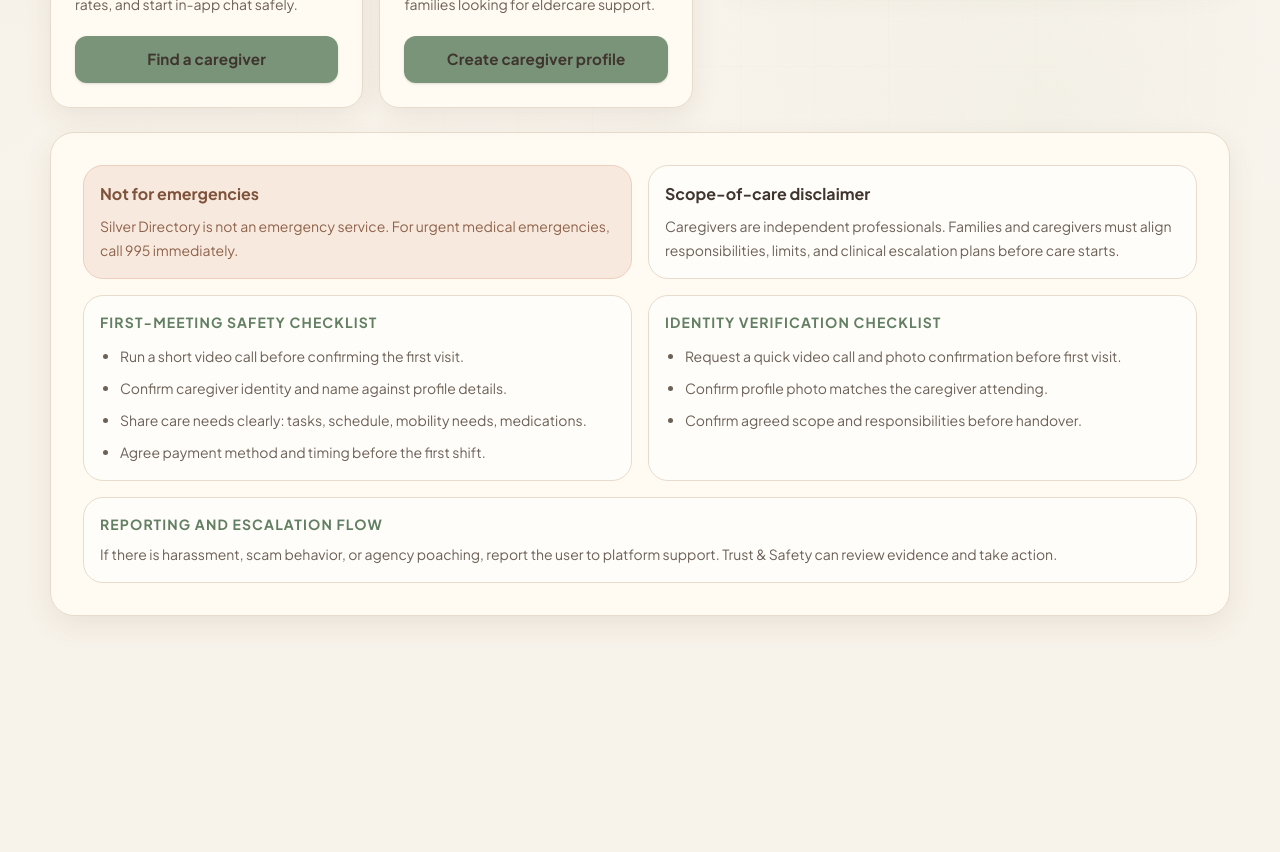
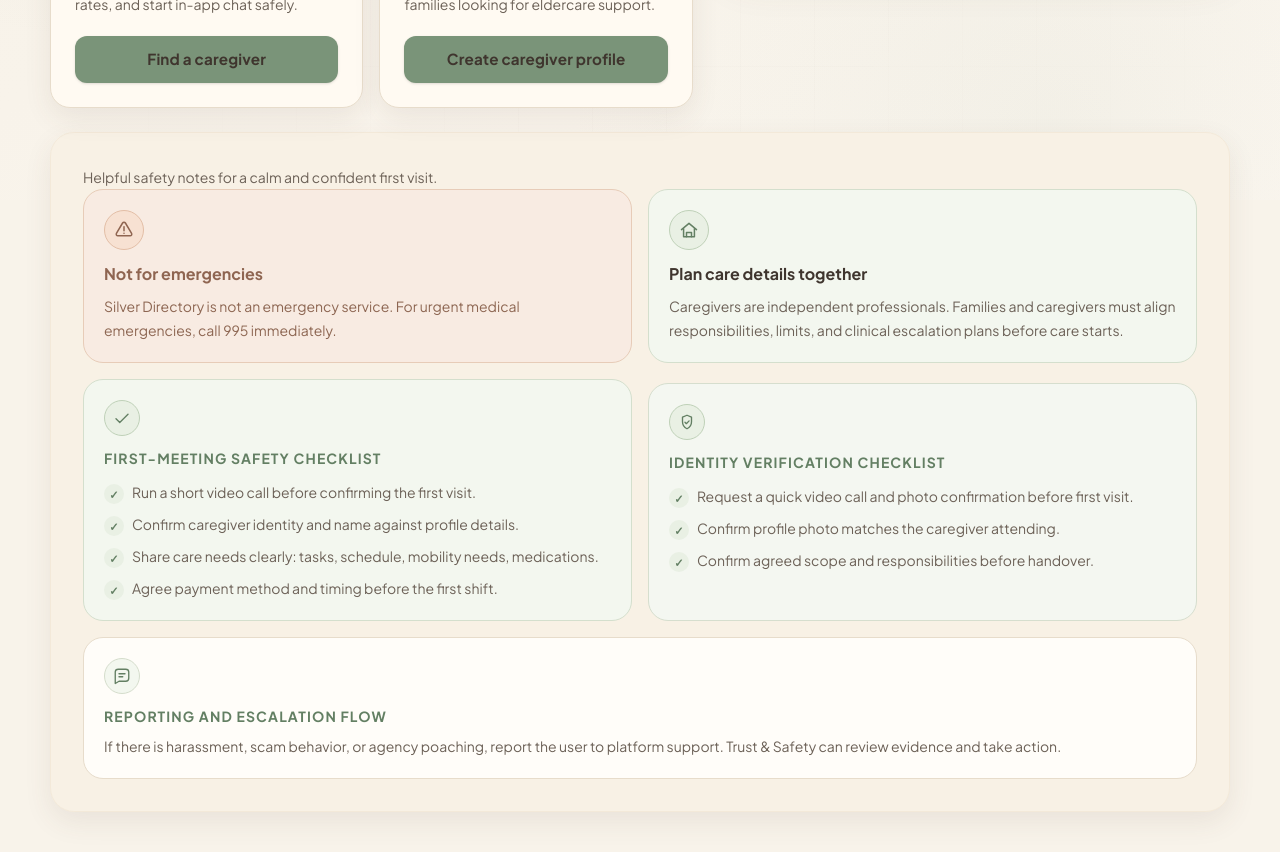
Before and after one commit to Unicornyingg/Silverdirctory, a Next.js app: page / in a window 1280 px wide. Shown: the part 600-1452 px from the top of the page. Before the commit the page ends 1280 px from the top, so only its background shows below. Built offline with nearby package versions, Linux system fonts and the light colour scheme; no server answers.

Commit message:
Soften homepage safety cards with warm tones and friendly icons

```diff
--- a/app/globals.css
+++ b/app/globals.css
@@ -23,7 +23,12 @@
   --color-warm-border: #e7dccb;
   --color-warm-ink: #3f352e;
   --color-warm-muted: #6c6157;
+  --color-sand-100: #f8f1e5;
+  --color-sand-200: #f3e9d9;
+  --color-peach-100: #f8ebe2;
+  --color-peach-600: #8f6551;
   --color-sage-100: #e9f0e4;
+  --color-sage-50: #f3f7ef;
   --color-sage-500: #7a9479;
   --color-sage-600: #637f63;
   --color-terracotta-100: #f8e9df;
--- a/app/page.tsx
+++ b/app/page.tsx
@@ -105,18 +105,54 @@ export default function Home() {
         </aside>
       </main>
 
-      <section className="mt-6 rounded-panel border border-warm-border bg-warm-surface p-6 shadow-soft md:p-8">
+      <section className="mt-6 rounded-panel border border-sand-200 bg-sand-100 p-6 shadow-soft md:p-8">
+        <p className="text-sm leading-6 text-warm-muted">
+          Helpful safety notes for a calm and confident first visit.
+        </p>
+
         <div className="grid gap-4 md:grid-cols-2">
-          <article className="rounded-card border border-[#edcfbe] bg-terracotta-100 p-4">
-            <h2 className="text-base font-bold text-terracotta-700">Not for emergencies</h2>
-            <p className="mt-2 text-sm leading-6 text-[#8e634b]">
+          <article className="rounded-card border border-[#e7ccb8] bg-peach-100 p-5">
+            <div className="inline-flex h-10 w-10 items-center justify-center rounded-full border border-[#e3bea6] bg-[#f7e1d2] text-peach-600">
+              <svg
+                viewBox="0 0 24 24"
+                aria-hidden="true"
+                className="h-5 w-5"
+                fill="none"
+                stroke="currentColor"
+                strokeWidth="1.8"
+                strokeLinecap="round"
+                strokeLinejoin="round"
+              >
+                <path d="M12 8v5" />
+                <path d="M12 16h.01" />
+                <path d="M10.3 3.6 2.9 16.1A2 2 0 0 0 4.6 19h14.8a2 2 0 0 0 1.7-2.9L13.7 3.6a2 2 0 0 0-3.4 0Z" />
+              </svg>
+            </div>
+            <h2 className="mt-3 text-base font-bold text-peach-600">Not for emergencies</h2>
+            <p className="mt-2 text-sm leading-6 text-[#8d6652]">
               Silver Directory is not an emergency service. For urgent medical emergencies,
               call 995 immediately.
             </p>
           </article>
 
-          <article className="rounded-card border border-warm-border bg-warm-surface-soft p-4">
-            <h2 className="text-base font-bold text-warm-ink">Scope-of-care disclaimer</h2>
+          <article className="rounded-card border border-[#d4dfcd] bg-sage-50 p-5">
+            <div className="inline-flex h-10 w-10 items-center justify-center rounded-full border border-[#bfd1b8] bg-sage-100 text-sage-600">
+              <svg
+                viewBox="0 0 24 24"
+                aria-hidden="true"
+                className="h-5 w-5"
+                fill="none"
+                stroke="currentColor"
+                strokeWidth="1.8"
+                strokeLinecap="round"
+                strokeLinejoin="round"
+              >
+                <path d="M3 11.5 12 4l9 7.5" />
+                <path d="M5.5 10.5V20h13V10.5" />
+                <path d="M9 20v-5h6v5" />
+              </svg>
+            </div>
+            <h2 className="mt-3 text-base font-bold text-warm-ink">Plan care details together</h2>
             <p className="mt-2 text-sm leading-6 text-warm-muted">
               Caregivers are independent professionals. Families and caregivers must align
               responsibilities, limits, and clinical escalation plans before care starts.
@@ -125,31 +161,85 @@ export default function Home() {
         </div>
 
         <div className="mt-4 grid gap-4 md:grid-cols-2">
-          <article className="rounded-card border border-warm-border bg-warm-surface-soft p-4">
-            <h3 className="text-sm font-bold uppercase tracking-[0.08em] text-sage-600">
+          <article className="rounded-card border border-[#d4dfcd] bg-sage-50 p-5">
+            <div className="inline-flex h-9 w-9 items-center justify-center rounded-full border border-[#bfd1b8] bg-sage-100 text-sage-600">
+              <svg
+                viewBox="0 0 24 24"
+                aria-hidden="true"
+                className="h-4.5 w-4.5"
+                fill="none"
+                stroke="currentColor"
+                strokeWidth="1.8"
+                strokeLinecap="round"
+                strokeLinejoin="round"
+              >
+                <path d="m20 7-11 11-5-5" />
+              </svg>
+            </div>
+            <h3 className="mt-3 text-sm font-bold uppercase tracking-[0.08em] text-sage-600">
               First-meeting safety checklist
             </h3>
-            <ul className="mt-3 list-disc space-y-2 pl-5 text-sm leading-6 text-warm-muted">
+            <ul className="mt-3 space-y-2 text-sm leading-6 text-warm-muted">
               {firstMeetingChecklist.map((item) => (
-                <li key={item}>{item}</li>
+                <li key={item} className="flex items-start gap-2">
+                  <span className="mt-1 inline-flex h-5 w-5 items-center justify-center rounded-full bg-sage-100 text-[0.7rem] font-bold text-sage-600">
+                    ✓
+                  </span>
+                  <span>{item}</span>
+                </li>
               ))}
             </ul>
           </article>
 
-          <article className="rounded-card border border-warm-border bg-warm-surface-soft p-4">
-            <h3 className="text-sm font-bold uppercase tracking-[0.08em] text-sage-600">
+          <article className="rounded-card border border-[#d6dece] bg-[#f4f7f1] p-5 md:mt-1">
+            <div className="inline-flex h-9 w-9 items-center justify-center rounded-full border border-[#bfd1b8] bg-sage-100 text-sage-600">
+              <svg
+                viewBox="0 0 24 24"
+                aria-hidden="true"
+                className="h-4.5 w-4.5"
+                fill="none"
+                stroke="currentColor"
+                strokeWidth="1.8"
+                strokeLinecap="round"
+                strokeLinejoin="round"
+              >
+                <path d="M12 3 6 5.5v6.3c0 4 2.6 7.7 6 9.2 3.4-1.5 6-5.2 6-9.2V5.5L12 3Z" />
+                <path d="m9.3 12.4 1.8 1.8 3.7-3.7" />
+              </svg>
+            </div>
+            <h3 className="mt-3 text-sm font-bold uppercase tracking-[0.08em] text-sage-600">
               Identity verification checklist
             </h3>
-            <ul className="mt-3 list-disc space-y-2 pl-5 text-sm leading-6 text-warm-muted">
+            <ul className="mt-3 space-y-2 text-sm leading-6 text-warm-muted">
               {identityChecklist.map((item) => (
-                <li key={item}>{item}</li>
+                <li key={item} className="flex items-start gap-2">
+                  <span className="mt-1 inline-flex h-5 w-5 items-center justify-center rounded-full bg-sage-100 text-[0.7rem] font-bold text-sage-600">
+                    ✓
+                  </span>
+                  <span>{item}</span>
+                </li>
               ))}
             </ul>
           </article>
         </div>
 
-        <article className="mt-4 rounded-card border border-warm-border bg-warm-surface-soft p-4">
-          <h3 className="text-sm font-bold uppercase tracking-[0.08em] text-sage-600">
+        <article className="mt-4 rounded-card border border-warm-border bg-warm-surface-soft p-5">
+          <div className="inline-flex h-9 w-9 items-center justify-center rounded-full border border-[#d5ddcc] bg-sage-50 text-sage-600">
+            <svg
+              viewBox="0 0 24 24"
+              aria-hidden="true"
+              className="h-4.5 w-4.5"
+              fill="none"
+              stroke="currentColor"
+              strokeWidth="1.8"
+              strokeLinecap="round"
+              strokeLinejoin="round"
+            >
+              <path d="M21 15a4 4 0 0 1-4 4H8l-5 3V7a4 4 0 0 1 4-4h10a4 4 0 0 1 4 4v8Z" />
+              <path d="M8 9h8M8 13h5" />
+            </svg>
+          </div>
+          <h3 className="mt-3 text-sm font-bold uppercase tracking-[0.08em] text-sage-600">
             Reporting and escalation flow
           </h3>
           <p className="mt-2 text-sm leading-6 text-warm-muted">
```
